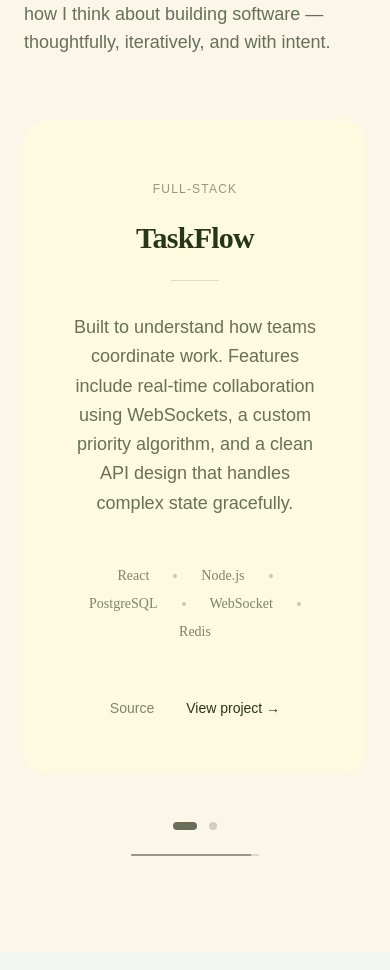
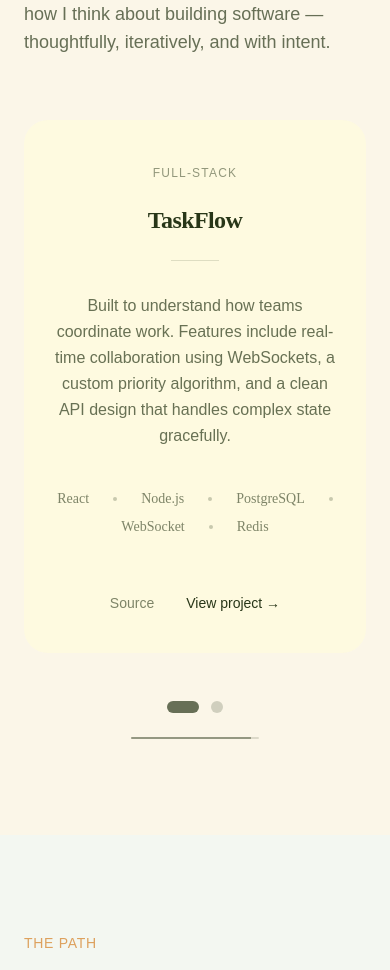
Before and after one commit to DimitarMalamski/Personal-Portfolio, a Next.js app: page / in a window 390 px wide. Shown: the part 1060-2030 px from the top of the page. Built offline with nearby package versions, Linux system fonts and the light colour scheme.

Commit message:
Polishing mobile version

```diff
--- a/src/components/FeaturedProject.tsx
+++ b/src/components/FeaturedProject.tsx
@@ -6,7 +6,7 @@ type FeaturedProjectProps = {
 };
 
 const cardClasses =
-  "relative mx-auto max-w-3xl rounded-3xl bg-[var(--cream)] px-12 py-14 text-center";
+  "relative mx-auto max-w-3xl rounded-3xl bg-[var(--cream)] px-6 py-10 sm:px-12 sm:py-14 text-center";
 
 export default function FeaturedProject({
   category,
@@ -21,13 +21,13 @@ export default function FeaturedProject({
           {category}
         </span>
 
-        <h3 className="serif text-3xl sm:text-4xl font-semibold tracking-tight mt-5 mb-6 text-[var(--forest)]">
+        <h3 className="serif text-2xl sm:text-4xl font-semibold tracking-tight mt-5 mb-6 text-[var(--forest)]">
           {title}
         </h3>
 
         <div className="mx-auto mb-8 h-px w-12 bg-[var(--forest)]/15" />
 
-        <p className="max-w-xl mx-auto text-lg leading-relaxed text-[var(--forest)]/70 mb-12">
+        <p className="max-w-xl mx-auto text-base sm:text-lg leading-relaxed text-[var(--forest)]/70 mb-10 sm:mb-12">
           {description}
         </p>
 
@@ -45,11 +45,11 @@ export default function FeaturedProject({
         </div>
 
         <div className="flex items-center justify-center gap-8">
-          <a className="flex items-center gap-2 text-sm font-medium text-[var(--forest)]/60 hover:text-[var(--forest)]">
+          <a className="flex items-center gap-2 text-sm font-medium text-[var(--forest)]/60 hover:text-[var(--forest)] focus:outline-none focus-visible:underline">
             Source
           </a>
 
-          <a className="flex items-center gap-2 text-sm font-medium text-[var(--forest)] hover:underline">
+          <a className="flex items-center gap-2 text-sm font-medium text-[var(--forest)] hover:underline focus:outline-none focus-visible:underline">
             View project →
           </a>
         </div>
--- a/src/components/ProjectsCarousel.tsx
+++ b/src/components/ProjectsCarousel.tsx
@@ -27,7 +27,7 @@ const RESUME_DELAY = 2000;
 const slideVariants = {
   initial: {
     opacity: 0,
-    y: 20,
+    y: 12,
   },
   animate: {
     opacity: 1,
@@ -35,7 +35,7 @@ const slideVariants = {
   },
   exit: {
     opacity: 0,
-    y: -10,
+    y: -6,
   },
 };
 
@@ -91,7 +91,7 @@ export default function ProjectsCarousel() {
 
   return (
     <div
-      className="max-w-3xl mx-auto outline-none"
+      className="max-w-3xl mx-auto focus:outline-none"
       tabIndex={0}
       onMouseEnter={pause}
       onMouseLeave={resumeWithDelay}
@@ -134,8 +134,8 @@ export default function ProjectsCarousel() {
               h-2 rounded-full transition-all duration-300
               ${
                 index === currentIndex
-                  ? "w-6 bg-[var(--forest)]/70"
-                  : "w-2 bg-[var(--forest)]/20"
+                  ? "h-3 w-8 sm:h-2 sm:w-6 bg-[var(--forest)]/70"
+                  : "h-3 w-3 sm:h-2 sm:w-2 bg-[var(--forest)]/20"
               }
             `}
           />
```
